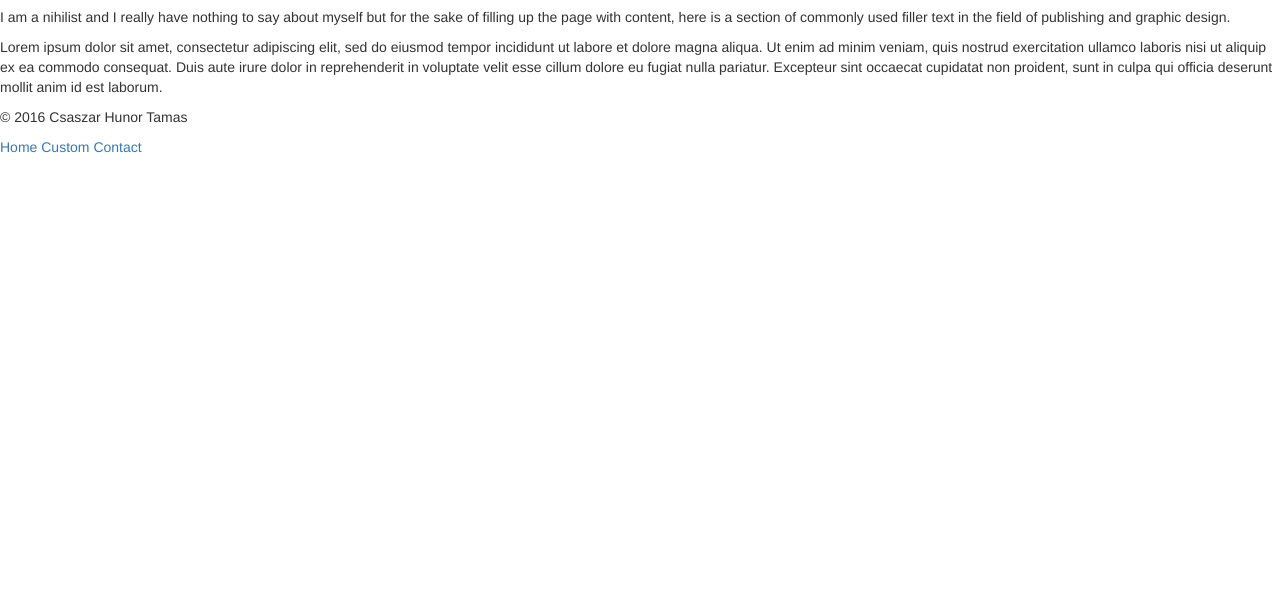
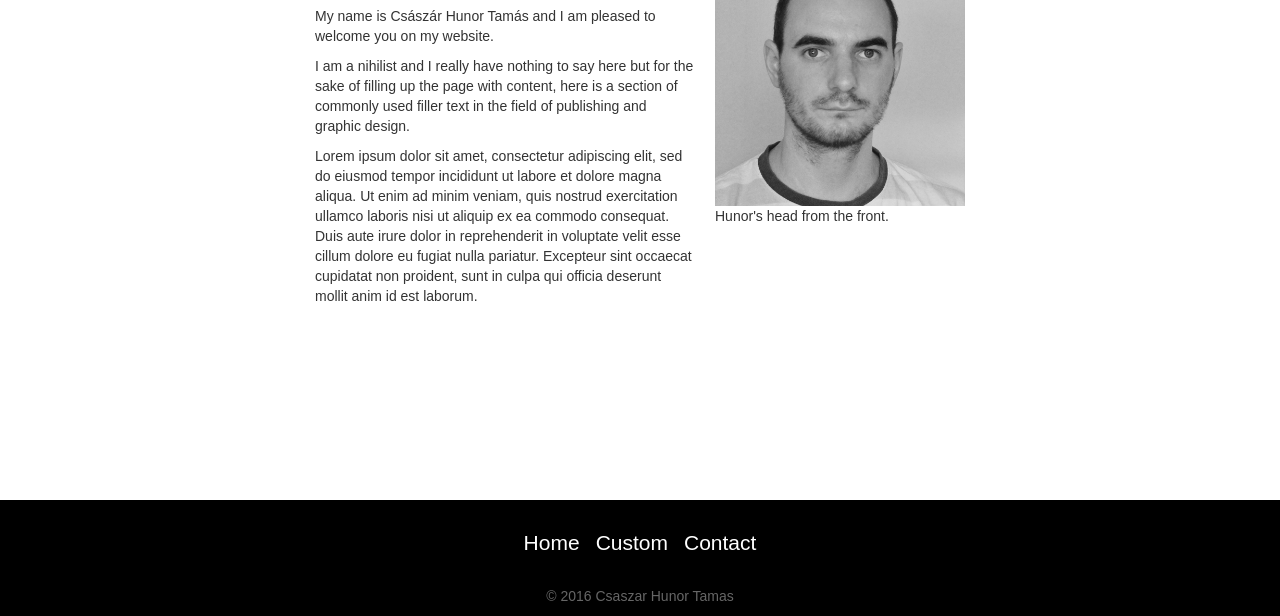
Before and after one commit to csaszarhunor/myOwnWebsite, a plain HTML site: page index.html in a window 1280 px wide. Shown: the part 184-800 px from the top of the page. Drawn offline with nearby package versions, Linux system fonts and the light colour scheme.

Commit message:
index styling

```diff
--- a/css/style.css
+++ b/css/style.css
@@ -0,0 +1,81 @@
+body {
+    font-family: "Calibri Light", sans-serif;
+}
+
+.centeringChildren {
+    display: flex;
+    flex-wrap: wrap;
+    justify-content: center;
+}
+
+.insideContent {
+    display: inline-block;
+    padding: 10px;
+}
+
+/* header footer */
+header {
+    color: #fff;
+    background-color: #000;
+}
+
+#symbol {
+    font-size: 28px;
+    font-family: Calibri, sans-serif;
+}
+
+a.siteNav {
+    margin: 8px;
+    color: #fff;
+    font-size: 21px;
+}
+
+a:hover.siteNav {
+    color: #DDD;
+    text-decoration: none;
+}
+
+a:active.siteNav {
+    position: relative;
+    bottom: 3px;
+    color: rgb(221, 221, 221);
+    text-decoration: none;
+}
+
+nav {
+    margin: 20px 0;
+}
+
+footer {
+    display: flex;
+    flex-wrap: wrap;
+    justify-content: center;
+    color: #fff;
+    background-color: #000;
+    width: 100%;
+    position: absolute;
+    bottom: 0;
+}
+
+#footerNav {
+    width: 100%;
+}
+
+#copyright {
+    color: #666;
+}
+
+/* body */
+.content {
+    padding: 20px 50px;
+}
+
+#intro {
+    width: 400px;
+}
+
+#profilePic {
+    height: 250px;
+    width: 250px;
+    margin-top: 50px;
+}
--- a/index.html
+++ b/index.html
@@ -7,23 +7,20 @@
     <link rel="stylesheet" href="css/style.css" type="text/css">
 </head>
 <body>
-    <header>
+    <header class="centeringChildren">
         <nav>
-            <a href="index.html">Home</a>
-            <a href="">Custom</a>
-            <a href="">Contact</a>
+            <a href="index.html" id="symbol" class="siteNav">Ħ</a>
+            <a href="index.html" class="siteNav">HOME</a>
+            <a href="" class="siteNav">CUSTOM</a>
+            <a href="" class="siteNav">CONTACT</a>
         </nav>
     </header>
-    <div class="content">
-        <section>
-            <figure>
-                <img src="files/csaszarhunor.jpg" alt="Hunor's mundane appearance">
-                <figcaption>A two dimensional representation of Hunor's head from the front.</figcaption>
-            </figure>
+    <div class="content, centeringChildren">
+        <section id="intro" class="insideContent">
             <h1>Intro</h1>
             <p>Hi there.</p>
             <p>My name is Császár Hunor Tamás and I am pleased to welcome you on my website.</p>
-            <p>I am a nihilist and I really have nothing to say about myself but for the sake of filling up the page with
+            <p>I am a nihilist and I really have nothing to say here but for the sake of filling up the page with
                 content, here is a section of commonly used filler text in the field of publishing and graphic design.</p>
             <p>Lorem ipsum dolor sit amet, consectetur adipiscing elit, sed do eiusmod tempor incididunt ut labore et
                 dolore magna aliqua. Ut enim ad minim veniam, quis nostrud exercitation ullamco laboris nisi ut aliquip
@@ -31,15 +28,21 @@
                 eu fugiat nulla pariatur. Excepteur sint occaecat cupidatat non proident, sunt in culpa qui officia
                 deserunt mollit anim id est laborum.</p>
         </section>
+        <figure class="insideContent">
+            <img src="files/csaszarhunor.jpg" alt="Hunor's mundane appearance" id="profilePic">
+            <figcaption>Hunor's head from the front.</figcaption>
+        </figure>
     </div>
     <footer>
-        <p>&copy;
+        <nav id="footerNav" class="centeringChildren">
+            <a href="index.html" class="siteNav">Home</a>
+            <a href="" class="siteNav">Custom</a>
+            <a href="" class="siteNav">Contact</a>
+        </nav>
+        <p id="copyright">&copy;
             <span>2016</span>
             <span>Csaszar Hunor Tamas</span>
         </p>
-        <a href="index.html">Home</a>
-        <a href="">Custom</a>
-        <a href="">Contact</a>
     </footer>
 </body>
 </html>
```
Also changed, not shown: files/csaszarhunor.jpg (added).
